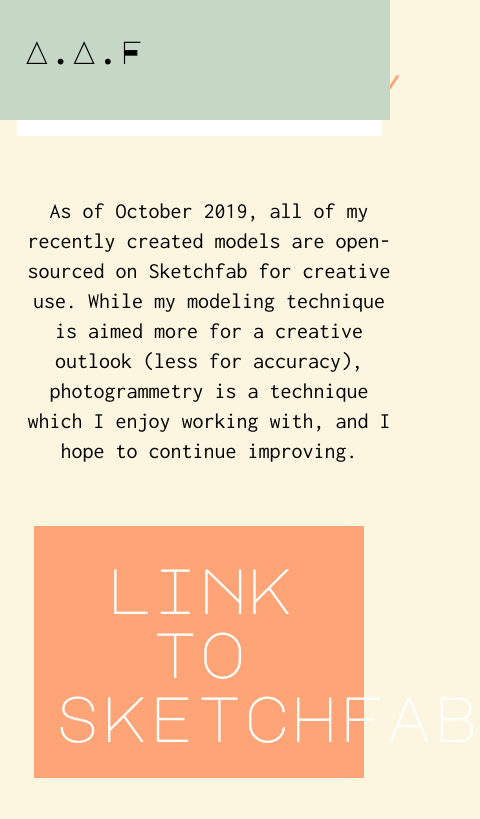
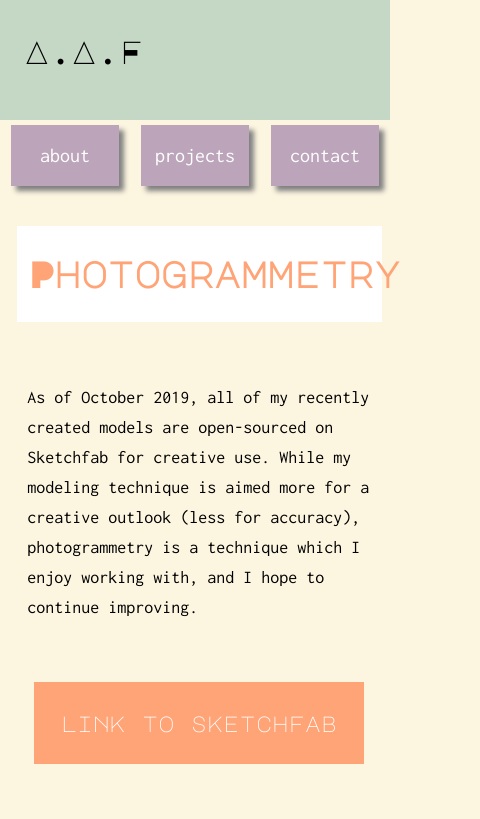
Before and after one commit to AlisonAspen/Portfolio, a plain HTML site: page photogram.html in a window 390 px wide. Shown: the top 819 px of the page, 480 px wide, since content can reach past the window. Drawn offline with Linux system fonts and the light colour scheme; a web font is replaced by a local one.

Commit message:
photogram.html mobile optimized

```diff
--- a/css/project_content.css
+++ b/css/project_content.css
@@ -103,6 +103,7 @@ p {
      }
      .subTitle {
           font-size: 22px;
+          text-align: center;
      }
      h1 {
           font-size: 36px;
@@ -119,4 +120,11 @@ p {
           line-height: 30px;
           margin-bottom: 10px;
      }
+     .textLink {
+          font-size: 22px;
+     }
+     .textHolder p {
+          text-align: left;
+          font-size: 18px;
+     }
 }
--- a/photogram.html
+++ b/photogram.html
@@ -30,10 +30,21 @@
                     <li class="navItem"><a href = "wip.html">in progress</a></li>
                </ul>
           </nav>
+
+
+          <!--mobile navBar -->
+          <div class="mobileNav">
+               <ul>
+                    <li><a href="about.html">about</a></li>
+                    <li ><a href="projects.html">projects</a></li>
+                    <li><a href="contact.html">contact</a></li>
+               </ul>
+          </div>
+
           <!-- main content -->
           <section class="mainPage">
                <div class="textHolder">
-                    <h2 class="titleText">Photogrammetry</h2>
+                    <h1 class="titleText">Photogrammetry</h1>
                     <p class="subTitle">As of October 2019, all of my recently created models are open-sourced on Sketchfab for creative use. While my modeling technique is aimed more for a creative outlook (less for accuracy), photogrammetry is a technique which I enjoy working with, and I hope to continue improving.</p>
                     <a class="textLink" href="https://sketchfab.com/alison.aspen/models" target="_blank">link to sketchfab</a>
                     <br>
```
